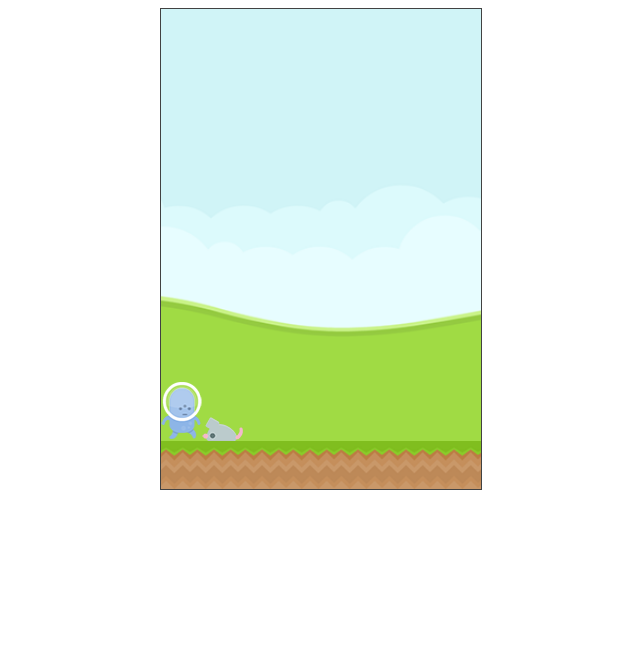
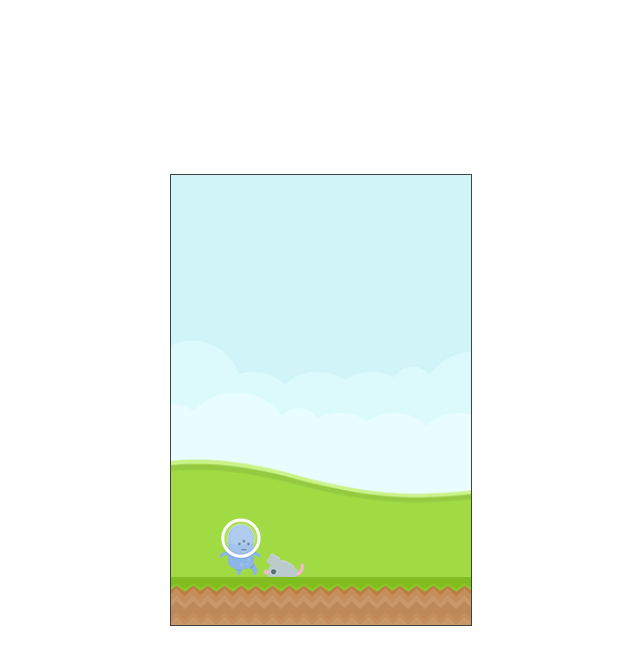
Before and after one commit to MrNed/run-and-jump, a website: page index.html in a window 1280 px wide. Shown: the whole page, without its empty margins (319-959 px from the left). Drawn offline with Linux system fonts and the light colour scheme; animation ran at ten frames a second.

Commit message:
hit cd + size

```diff
--- a/css/style.css
+++ b/css/style.css
@@ -1,10 +1,17 @@
+body {
+  margin: 0;
+}
+
 #game_cont {
-  width: 320px;
-  height: 480px;
-  margin: 0 auto;
-  position: relative;
+  width: 300px;
+  height: 450px;
+  border: 1px solid #424242;
+  position: absolute;
   top: 50%;
-  border: 1px solid #424242;
+  left: 50%;
+  -webkit-transform: translate(-50%, -50%);
+    -ms-transform: translate(-50%, -50%);
+        transform: translate(-50%, -50%);
 }
 
 #game_cont canvas {
--- a/js/classes/enemy.js
+++ b/js/classes/enemy.js
@@ -17,3 +17,9 @@ var Enemy = function(game, x, y, key, enemyType, group) {
 
 Enemy.prototype = Object.create(Phaser.Sprite.prototype);
 Enemy.prototype.constructor = Enemy;
+
+Enemy.prototype.hitPlayer = function() {
+  this.body.velocity.x = 0;
+  this.body.moves = false;
+  this.animations.stop();
+};
--- a/js/main.js
+++ b/js/main.js
@@ -1,4 +1,4 @@
-var game = new Phaser.Game(320, 480, Phaser.AUTO, 'game_cont');
+var game = new Phaser.Game(300, 450, Phaser.AUTO, 'game_cont');
 
 game.state.add('play', new Play());
 
--- a/js/scripts.js
+++ b/js/scripts.js
@@ -17,6 +17,12 @@ var Enemy = function(game, x, y, key, enemyType, group) {
 
 Enemy.prototype = Object.create(Phaser.Sprite.prototype);
 Enemy.prototype.constructor = Enemy;
+
+Enemy.prototype.hitPlayer = function() {
+  this.body.velocity.x = 0;
+  this.body.moves = false;
+  this.animations.stop();
+};
 var Ground = function(game, x, y, width, height) {
   Phaser.TileSprite.call(this, game, x, y, width, height, 'ground');
 
@@ -37,6 +43,7 @@ Ground.prototype = Object.create(Phaser.TileSprite.prototype);
 Ground.prototype.constructor = Ground;
 var Player = function(game, x, y, key, playerType, defaultFrame) {
   this.playerType = playerType;
+  this.died = false;
 
   if (typeof defaultFrame === 'undefined') {
     defaultFrame = 'walk_2';
@@ -60,7 +67,7 @@ Player.prototype.constructor = Player;
 
 Player.prototype.onGround = function() {
   return this.body.blocked.down || this.body.touching.down;
-}
+};
 
 Player.prototype.jump = function() {
   if (this.onGround()) {
@@ -71,15 +78,19 @@ Player.prototype.jump = function() {
 };
 
 Player.prototype.run = function() {
-  if (this.onGround()) {
+  if (this.onGround() && !this.died) {
     this.play('runRight');
   }
-}
+};
 
 Player.prototype.hitEnemy = function() {
+  this.died = true;
   this.animations.stop();
   this.frameName = this.playerType + '_hit.png';
-}
+
+  this.body.gravity.y = 0;
+  this.body.moves = false;
+};
 var Play = function() {
   this.player = null;
   this.ground = null;
@@ -123,12 +134,19 @@ Play.prototype = {
     this.game.physics.arcade.collide(this.player, this.enemies, this.die, null, this);
 
     this.player.run();
+
   },
   die: function(player, enemy) {
+    this.physics.arcade.gravity.y = 0;
+
+    this.ground.autoScroll(0, 0);
+    this.bg.autoScroll(0, 0);
+
     player.hitEnemy();
+    enemy.hitPlayer();
   }
-}
-var game = new Phaser.Game(320, 480, Phaser.AUTO, 'game_cont');
+};
+var game = new Phaser.Game(300, 450, Phaser.AUTO, 'game_cont');
 
 game.state.add('play', new Play());
 
```
Also changed, not shown: js/classes/player.js (+9 -4 lines), js/states/play.js (+8 -1 lines), js/scripts.min.js.
